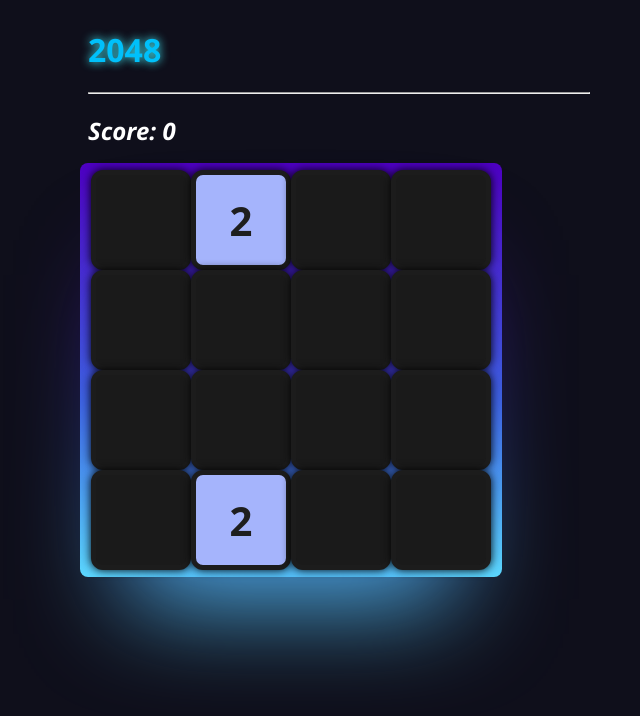
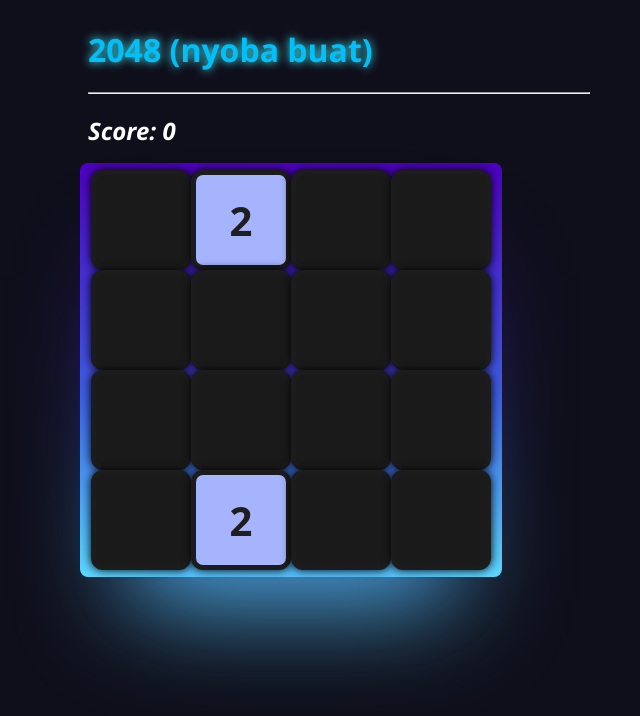
Before and after one commit to snorlaxxx666/2048, a plain HTML site: page index.html in a window 1280 px wide. Shown: the whole page, without its empty margins (301-941 px from the left). Drawn offline with Linux system fonts and the light colour scheme.

Commit message:
Update index.html

```diff
--- a/index.html
+++ b/index.html
@@ -9,7 +9,7 @@
   </head>
 
   <body>
-    <h1>2048</h1>
+    <h1>2048 (nyoba buat)</h1>
     <hr>
     <h2><strong><i>Score:</i></strong> <span id="score"><i>0</i></span></h2>
 
```
